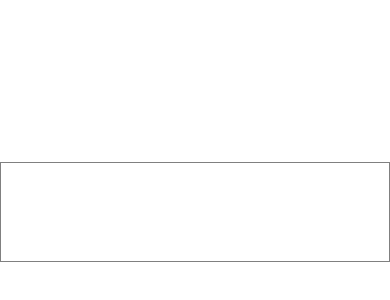
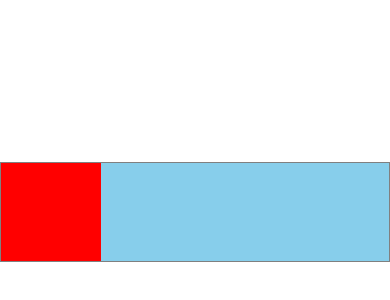
Before and after one commit to kameoman/news-app, a React Native app: screen / in a window 390 px wide. Shown: the part 210-510 px from the top of the page. Built offline with nearby package versions, Linux system fonts and the light colour scheme.

Commit message:
23.style

```diff
--- a/App.js
+++ b/App.js
@@ -13,13 +13,25 @@
     width: '100%',
     borderColor: 'gray',
     borderWidth: 1,
+    flexDirection: 'row',
+  },
+  leftContainer: {
+    backgroundColor: 'red',
+    width: 100,
+  },
+  rightContainer: {
+    backgroundColor: 'skyblue',
+    flex: 1,
   },
 });
 
 export default function App() {
   return (
     <View style={styles.container}>
-      <View style={styles.itemContainer}></View>
+      <View style={styles.itemContainer}>
+        <View style={styles.leftContainer} />
+        <View style={styles.rightContainer} />
+      </View>
     </View>
   );
 }
```
